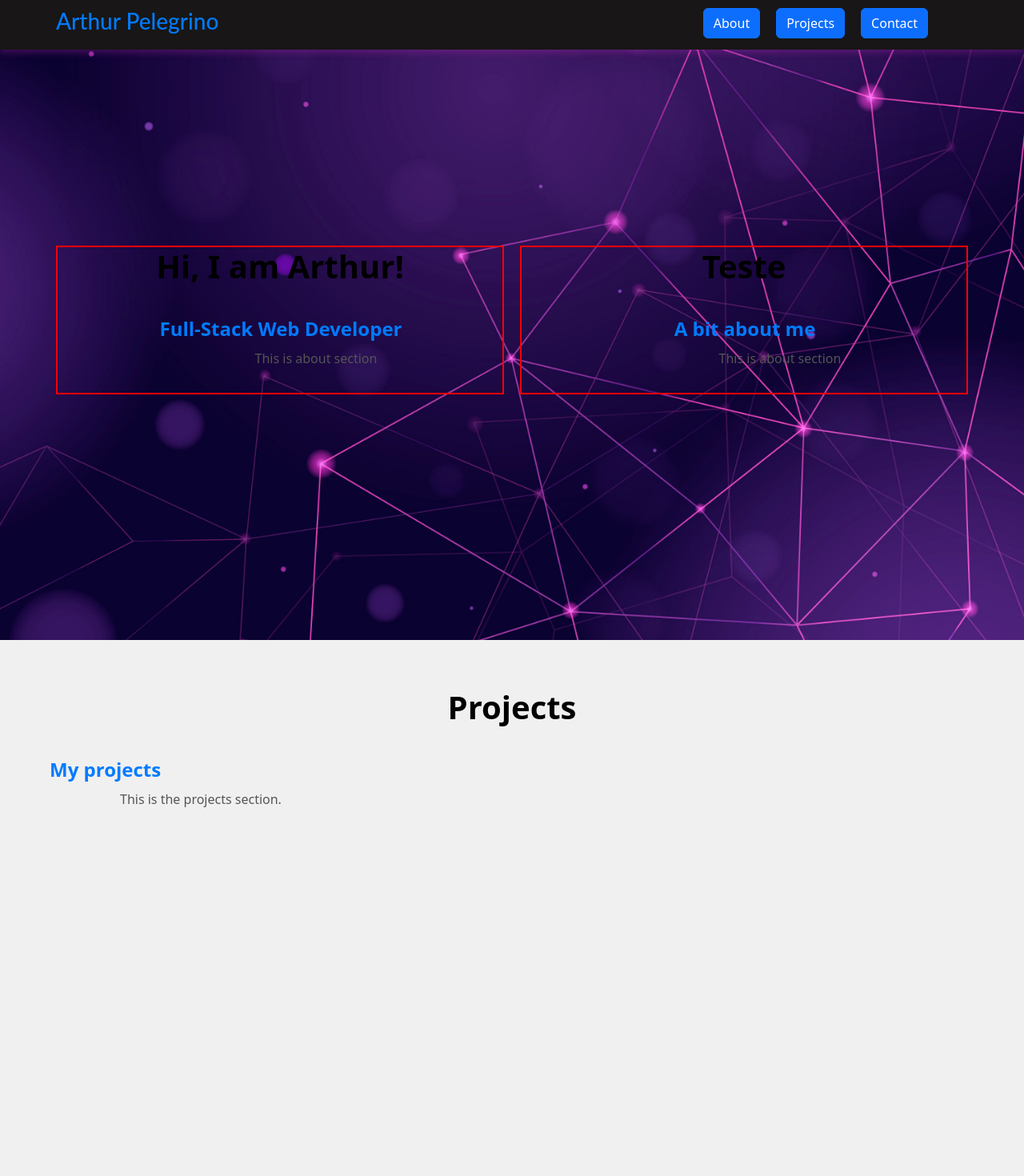
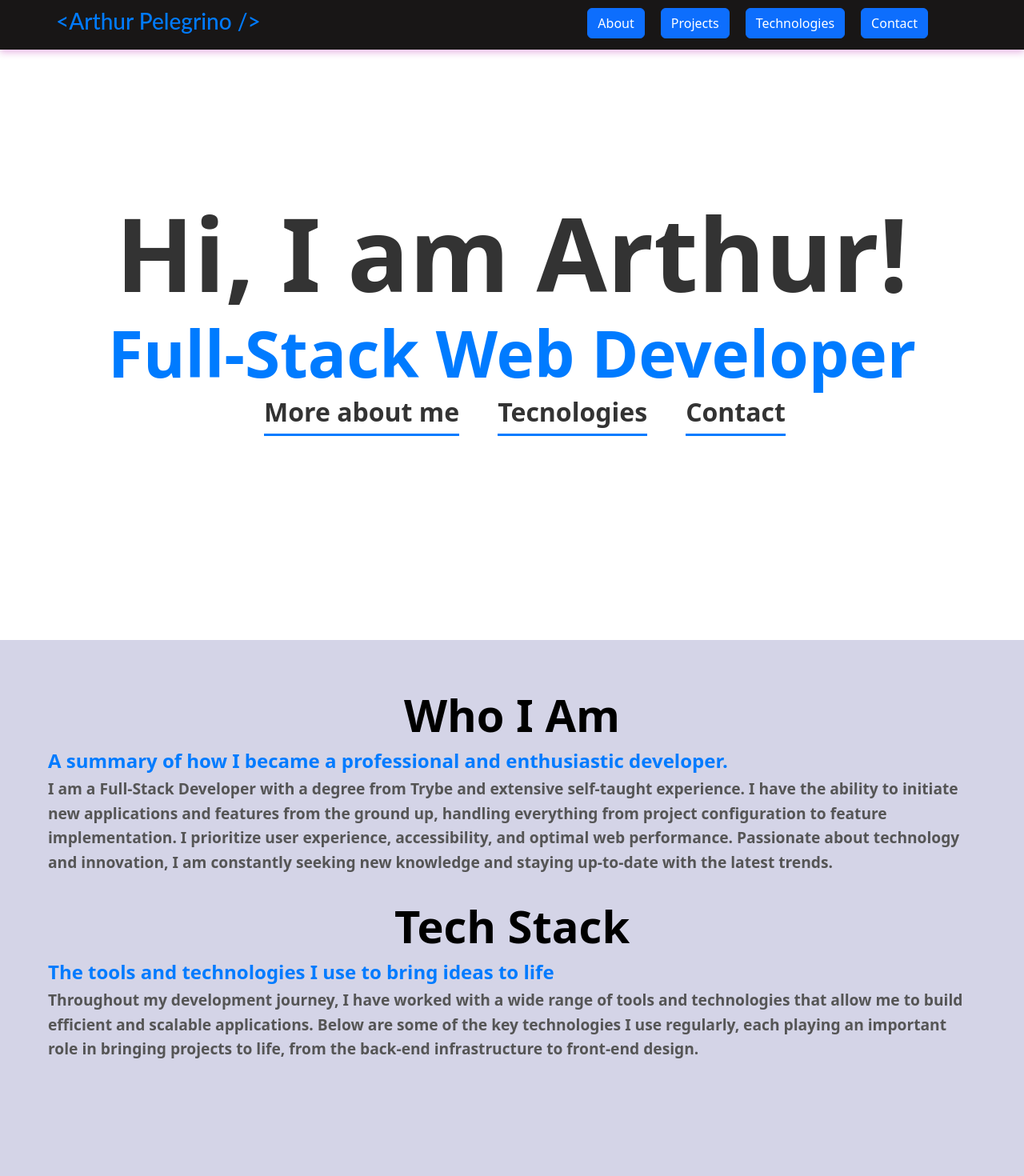
Before and after one commit to ArthurPelegrino/my-portfolio, a React (Vite) app: page / in a window 1280 px wide. Shown: the top 1470 px of the page at 80% size. Built offline with nearby package versions, Linux system fonts and the light colour scheme.

Commit message:
Esqueleto da página inicial concluída, iniciando adição de tecnologias com biblioteca a definir

```diff
--- a/src/App.tsx
+++ b/src/App.tsx
@@ -1,36 +1,10 @@
 import NavBar from './components/navBar/NavBar';
-import './SectionClass.scss'
-
+import Sections from './components/sections/Sections';
 function App() {
   return (
     <div >
       <NavBar />
-      <section id="about" className='sectionClass mainSection'>
-        <div>
-          <h1>Hi, I am Arthur!</h1>
-          <h4>Full-Stack Web Developer</h4>
-          <p>This is about section</p>
-        </div>
-        <div>
-          <h1>Teste</h1>
-          <h4>A bit about me</h4>
-          <p>This is about section</p>
-        </div>
-      </section>
-
-      <section id="projects" className='sectionClass alter1'>
-        <div>
-          <h1>Projects</h1>
-          <h4> My projects</h4>
-          <p>This is the projects section.</p>
-        </div>
-      </section>
-
-      <section id="contact" className='sectionClass alter2'>
-        <h1>Contact</h1>
-        <h4>My contact</h4>
-        <p>This is the contact section.</p>
-      </section>
+      <Sections />
     </div>
   );
 }
--- a/src/SectionClass.scss
+++ /dev/null
@@ -1,68 +0,0 @@
-.sectionClass {
-    padding: 80px 20px;
-    height: 100vh;
-    margin: 0 auto;
-    line-height: 1.6;
-    color: #333;
-  }
-
-  .sectionClass h1 {
-    font-size: 2.5rem;
-    font-weight: bold;
-    text-align: center;
-    color: #000;
-    margin-bottom: 40px;
-  }
-
-
-  .sectionClass h4 {
-    font-size: 1.5rem;
-    font-weight: bold;
-    color: #007bff;
-    margin-bottom: 10px;
-    padding-left: 2px;
-  }
-
-  .sectionClass p {
-    font-size: 1rem;
-    color: #555;
-    margin-bottom: 30px;
-    padding-left: 90px;
-  }
-
-  .mainSection {
-    background-image: url('./assets/3418448.jpg');
-    background-size: cover;
-    background-position: center;
-    background-repeat: no-repeat;
-    padding: 60px;
-    color: white;
-    display: flex; /* Define a section como flex container */
-    justify-content: space-between; /* Espaço entre as duas divs */
-    align-items: center; /* Alinha verticalmente ao centro */
-    height: 100vh; /* Garante que a seção ocupe toda a altura da viewport */
-  }
-
-  .mainSection div {
-    flex: 1; /* Cada div ocupa 50% da largura da section */
-    margin: 0 10px; /* Pequeno espaçamento entre as divs */
-    display: flex;
-    flex-direction: column;
-    justify-content: center;
-    align-items: center;
-    border: red 2px solid;
-  }
-
-  .alter1 {
-    height: 100vh;
-    background-color: #f0f0f0; /* Cinza claro */
-    padding: 60px;
-    color: #333;
-  }
-
-  .alter2 {
-    height: 100vh;
-    background-color: #1a1a2e; /* Roxo escuro */
-    padding: 60px;
-    color: white;
-  }
--- a/src/components/navBar/NavBar.scss
+++ b/src/components/navBar/NavBar.scss
@@ -14,6 +14,7 @@
       padding-left: 60px;
       font-family: 'Lato', sans-serif;
       color: #007bff;
+      cursor: pointer;
 
     }
 
--- a/src/components/navBar/NavBar.tsx
+++ b/src/components/navBar/NavBar.tsx
@@ -5,13 +5,18 @@ import './NavBar.scss'
 const NavBar = () => {
     return (
         <nav className='navBar'>
-            <h3> Arthur Pelegrino </h3>
+            <Link to='home'>
+                <h3> {"<Arthur Pelegrino />"} </h3>
+            </Link>
             <ul>
             <Link to="about" >
                 <Button variant='primary'> About </Button>
             </Link>
             <Link to="projects">
                 <Button variant='primary'> Projects </Button>
+            </Link>
+            <Link to="technologies">
+                <Button variant='primary'> Technologies </Button>
             </Link>
             <Link to="contact">
                 <Button variant='primary'> Contact </Button>
--- /dev/null
+++ b/src/components/sections/SectionClass.scss
@@ -0,0 +1,132 @@
+.mainSection {
+  padding: 80px 20px;
+  margin: 0 auto;
+  line-height: 1.6;
+  display: flex;
+  height: 100vh;
+  color: #333;
+  // border: 6px blue solid;
+}
+
+
+.sectionClass {
+  padding: 80px 20px;
+  margin: 0 auto;
+  line-height: 1.6;
+  display: flex;
+  flex-direction: column;
+  height: 100vh;
+  color: #333;
+  // border: 6px blue solid;
+}
+
+.mainSection div {
+  flex: 1; /* Cada div ocupa 50% da largura da section */
+  margin: 0 10px; /* Pequeno espaçamento entre as divs */
+  display: flex;
+  flex-direction: column;
+  justify-content: center;
+  align-items: center;
+  // border: red 2px solid;
+}
+
+.mainSection ul {
+  width: 60%;
+  display: flex;
+  justify-content: space-around;
+  // border: solid 3px red;
+}
+
+.mainSection h1 {
+  font-size: 8rem; /* Ajuste esse valor para aumentar ou diminuir */
+  font-weight: bold;
+  text-align: left;
+  margin: 0;
+  padding: 0;
+}
+
+.mainSection h4 {
+  font-size: 5rem; /* Ajuste esse valor para aumentar ou diminuir */
+  font-weight: bold;
+  text-align: left;
+  color: #007bff;
+  margin: 0;
+  padding: 0;
+}
+
+.mainSection p {
+font-size: 2rem;
+font-weight: bold;
+text-align: left;
+margin: 0;
+padding: 0;
+text-decoration: none;
+position: relative;
+padding-bottom: 5px;
+transition: all 0.3s ease;
+
+}
+
+/* Pseudo-elemento ::before */
+.mainSection p::before {
+content: '';
+position: absolute;
+left: 0;
+bottom: 0;
+width: 100%;
+height: 3px;
+background-color: #007bff;
+transition: all 0.3s ease;
+z-index: -1;
+}
+
+/* Efeito no hover */
+.mainSection p:hover {
+color: white;
+cursor: pointer;
+}
+
+.mainSection p:hover::before {
+height: 100%;
+}
+
+
+
+.sectionClass h1 {
+  font-size: 3.5rem;
+  font-weight: bold;
+  text-align: center;
+  color: #000;
+  margin-bottom: 10px;
+}
+
+
+  .sectionClass h4 {
+    font-size: 1.5rem;
+    font-weight: bold;
+    color: #007bff;
+    margin-bottom: 5px;
+    // padding-left: 25px;
+  }
+
+  .sectionClass p {
+    font-size: 1.2rem;
+    color: #555;
+    margin-bottom: 30px;
+    // padding-left:27px;
+    font-weight: 550;
+  }
+
+  .alter1 {
+    height: 100vh;
+    background-color: #f0f0f0; /* Cinza claro */
+    padding: 60px;
+    color: #333;
+  }
+
+  .alter2 {
+    height: 100vh;
+    background-color: #d4d4e7; /* Roxo escuro */
+    padding: 60px;
+    color: white;
+  }
--- /dev/null
+++ b/src/components/sections/Sections.tsx
@@ -0,0 +1,59 @@
+import './SectionClass.scss'
+
+const Sections = () => {
+    return (
+        <>
+            <section id="home" className='mainSection'>
+                <div>
+                <h1>Hi, I am Arthur!</h1>
+                <h4>Full-Stack Web Developer</h4>
+                <ul>
+                    <p>More about me</p>
+                    <p> Tecnologies</p>
+                    <p> Contact</p>
+                </ul>
+                </div>
+            </section>
+
+            <section id="about" className='sectionClass alter2'>
+                    <h1>Who I Am</h1>
+                <div>
+                    <h4>A summary of how I became a professional and enthusiastic developer.</h4>
+                    <p> I am a Full-Stack Developer with a degree from Trybe and extensive self-taught experience. I have the ability to initiate new applications and features from the ground up, handling everything from project configuration to feature implementation. I prioritize user experience, accessibility, and optimal web performance. Passionate about technology and innovation, I am constantly seeking new knowledge and staying up-to-date with the latest trends.</p>
+                </div>
+                    <h1>Tech Stack</h1>
+                <div>
+                    <h4> The tools and technologies I use to bring ideas to life</h4>
+                    <p>Throughout my development journey, I have worked with a wide range of tools and technologies that allow me to build efficient and scalable applications. Below are some of the key technologies I use regularly, each playing an important role in bringing projects to life, from the back-end infrastructure to front-end design.</p>
+                </div>
+            </section>
+
+            <section id="projects" className='sectionClass alter1'>
+                <div>
+                    <h1>My Work</h1>
+                    <h4> My projects</h4>
+                    <p>A showcase of the projects that define my skills and creativity</p>
+                </div>
+            </section>
+
+            <section id="technologies" className='sectionClass alter2'>
+                <div>
+                    <h1>Tech Stack</h1>
+                    <h4>The tools and technologies I use to bring ideas to life</h4>
+                    <p>Throughout my development journey, I have worked with a wide range of tools and technologies that allow me to build efficient and scalable applications. Below are some of the key technologies I use regularly, each playing an important role in bringing projects to life, from the back-end infrastructure to front-end design.</p>
+                </div>
+            </section>
+
+            <section id="contact" className='sectionClass alter1'>
+                <div>
+                    <h1>Let's Connect</h1>
+                    <h4>Feel free to reach out for collaborations or inquiries</h4>
+                    <p>This is the contact section.</p>
+                </div>
+            </section>
+        </>
+
+    )
+}
+
+export default Sections
--- a/src/main.tsx
+++ b/src/main.tsx
@@ -2,7 +2,6 @@ import { StrictMode } from 'react'
 import { createRoot } from 'react-dom/client'
 import App from './App.tsx'
 import 'bootstrap/dist/css/bootstrap.min.css';
-import './index.css'
 
 createRoot(document.getElementById('root')!).render(
   <StrictMode>
```
Also changed, not shown: src/App.scss (deleted), src/index.css (deleted).
